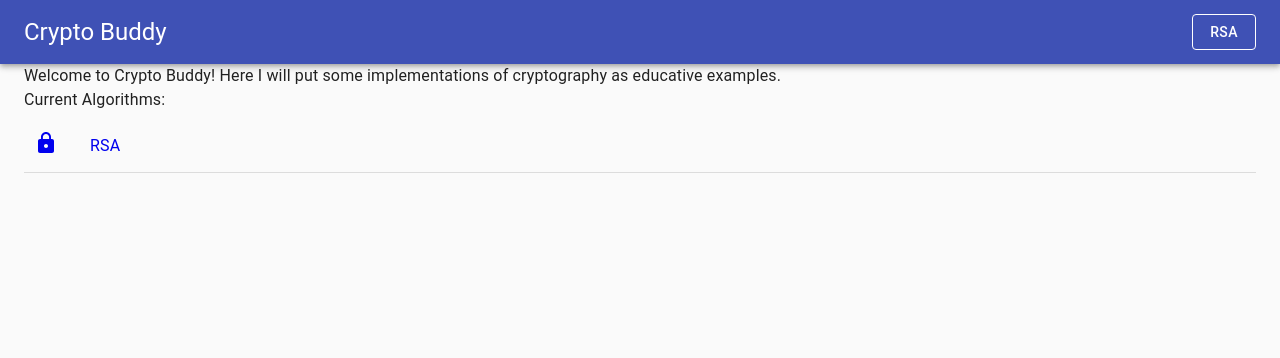
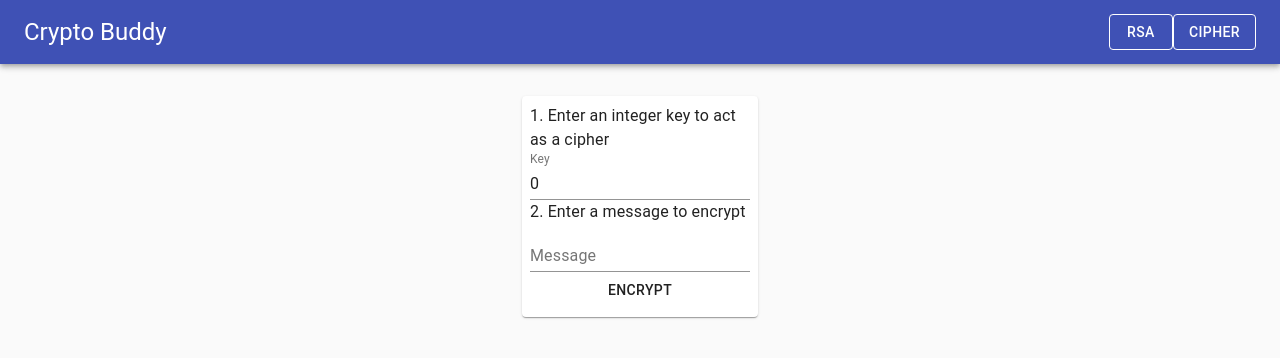
Before and after one commit to ilknarf/crypto-buddy, a React (Create React App) app: page /cipher in a window 1280 px wide. Shown: the top 358 px of the page. Built offline with nearby package versions, Linux system fonts and the light colour scheme.

Commit message:
add cipher

```diff
--- a/src/App.js
+++ b/src/App.js
@@ -4,6 +4,7 @@ import { Switch, Route, Link } from 'react-router-dom';
 
 import Home from './pages/Home';
 import Rsa from './pages/Rsa';
+import Cipher from './pages/Cipher';
 import NavBar from './components/NavBar';
 
 const algos = [
@@ -11,6 +12,11 @@ const algos = [
     path: '/rsa',
     name: 'RSA',
     component: <Rsa />,
+  },
+  {
+    path: '/cipher',
+    name: 'Cipher',
+    component: <Cipher />,
   },
 ]
 
--- a/src/pages/Cipher.js
+++ b/src/pages/Cipher.js
@@ -1,21 +1,52 @@
 import React, {useState} from 'react';
 
-import { FormControl, TextField, Typography } from '@material-ui/core';
+import {FormControl, TextField, Container, Button, Typography, makeStyles } from '@material-ui/core';
 
 import Panel from '../components/Panel';
 import Card from '../components/Card';
 
 import cipher from '../utils/cipher';
 
+function setState(setter) {
+  return function(e) {
+    setter(e.target.value);
+  }
+}
+
+const useStyles = makeStyles({
+  container: {
+    display: 'flex',
+    justifyContent: 'center',
+  }
+});
+
 function Cipher(props) {
+  const classes = useStyles();
+
+  const [message, setMessage] = useState('');
+  const [key, setKey] = useState(0);
+
   return (
+    <Container className={classes.container}>
       <Panel>
         <Card>
           <FormControl>
-          <TextField label="key" type="number" />
+            <Typography>
+              1. Enter an integer key to act <br />
+              as a cipher
+            </Typography>
+            <TextField label="Key" value={key} onChange={setState(setKey)} type="number" />
+            <Typography>
+              2. Enter a message to encrypt
+            </Typography>
+            <TextField label="Message" value={message} onChange={setState(setMessage)} />
+            <Button>
+              Encrypt
+            </Button>
           </FormControl>
         </Card>
       </Panel>
+    </Container>
   )
 }
 
--- a/src/utils/cipher.js
+++ b/src/utils/cipher.js
@@ -1,14 +1,14 @@
 function encrypt(message, key) {
-
   return message
-    .map((_, i) => message.charCodeAt(i))
-    .map(v => String.fromCharCode(v + key))
-    .join('');
-
+    .map(v => message.charCodeAt(v) + key)
+    .join(' ');
 }
 
 function decrypt(message, key) {
-  return encrypt(message, -key);
+  return message
+    .split()
+    .map(v => String.fromCharCode(v - key))
+    .join('');
 }
 
 export default { encrypt, decrypt };
```
Lines whose indentation alone changed are shown as unchanged.
